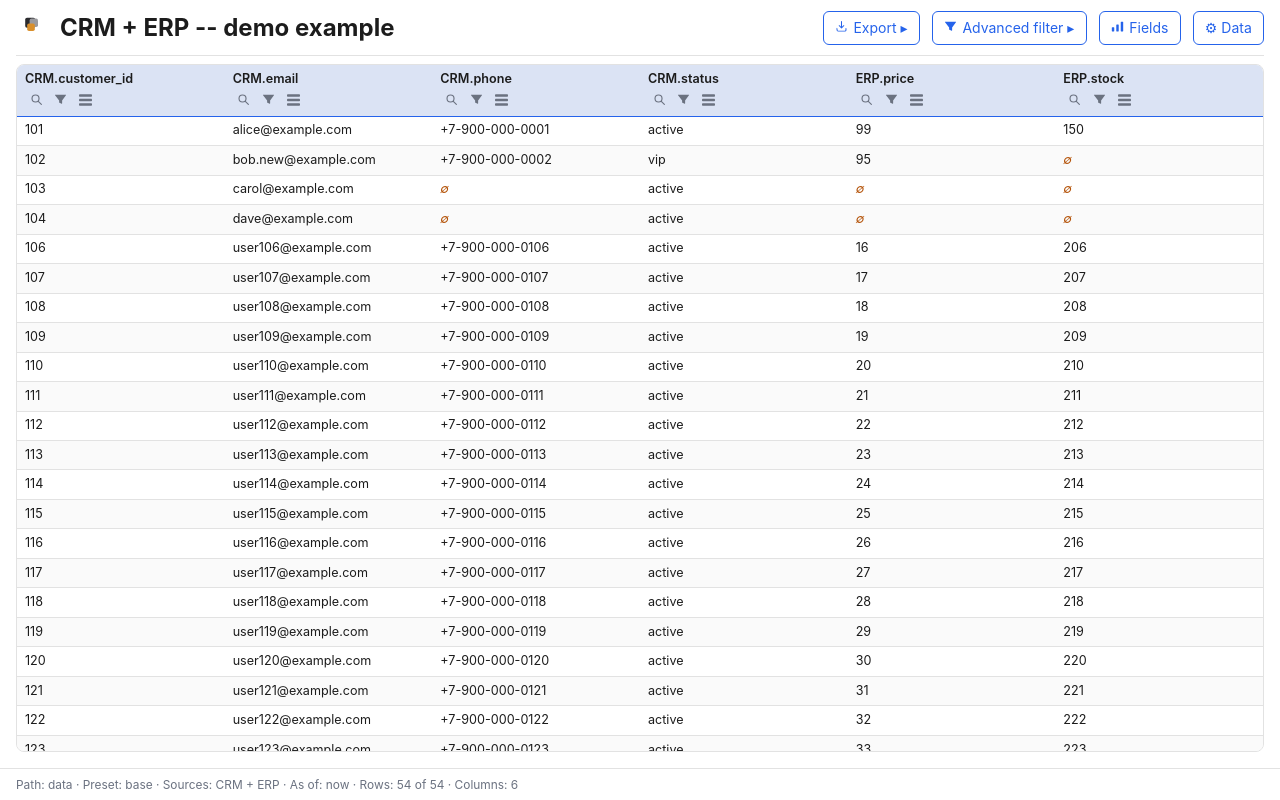
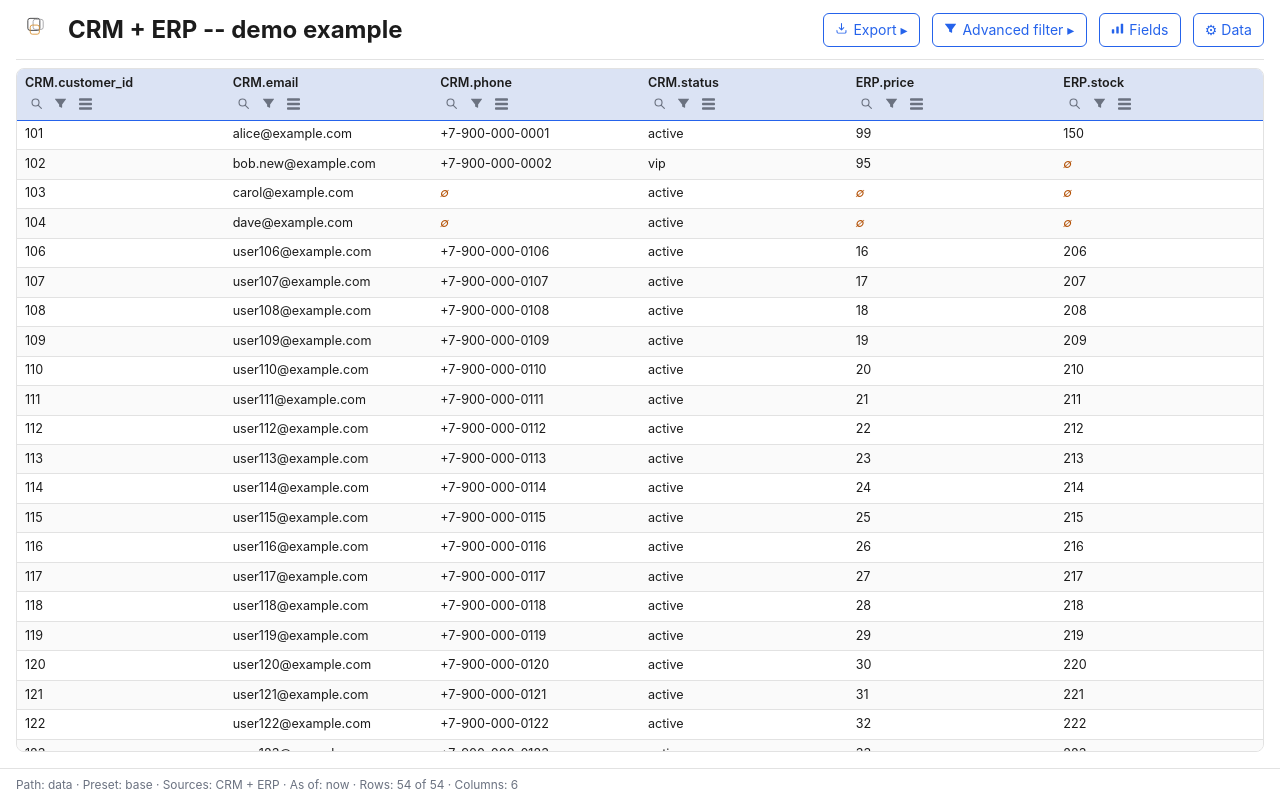
Before and after one commit to JoinSheets/JoinSheets, a plain HTML site: page index.html in a window 1280 px wide. Drawn offline with Linux system fonts and the light colour scheme; files whose address does not match are found by name.

Commit message:
Bump the org-logo button a bit, match the site's actual logo pick
Button 2rem -> 2.5rem, icon 20px -> 24px. Also switches the icon from
the old solid-fill mark to the outline style (logo-13-venn-p4-outline.svg)
-- the site settled on that one, this was never updated to match.

Co-Authored-By: Claude Sonnet 5 <noreply@anthropic.com>
Claude-Session: https://claude.ai/code/session_01TGziJWiQEVuoobB97Nh5yA

```diff
--- a/styles.css
+++ b/styles.css
@@ -84,7 +84,7 @@ h2 { font-size: 1rem; margin: 1.5rem 0 .5rem; color: var(--muted); text-transfor
    title comes from .nav's own flex gap, nothing extra needed here. */
 .org-logo {
   display: inline-flex; align-items: center; justify-content: center;
-  flex: none; width: 2rem; height: 2rem; border-radius: 6px;
+  flex: none; width: 2.5rem; height: 2.5rem; border-radius: 6px;
 }
 .org-logo:hover { background: var(--head-bg); }
 /* the status line at the bottom of the window (as in many desktop apps) -- not
--- a/view-common.js
+++ b/view-common.js
@@ -186,12 +186,13 @@
 
   // The org mark (three overlapping rounded squares -- joinsheets.github.io's own
   // logo, kept in its own colors rather than currentColor like the other icons here,
-  // so it reads as a brand mark rather than a UI control).
+  // so it reads as a brand mark rather than a UI control). Matches the site's actual
+  // pick, logo-13-venn-p4-outline.svg (design/logos/ in the JoinSheets.github.io repo).
   var ORG_LOGO_SVG =
-    '<svg viewBox="0 0 100 100" width="20" height="20" aria-hidden="true" focusable="false">'
-    + '<rect x="16" y="14" width="50" height="50" rx="9" ry="9" fill="#2b2b2e"/>'
-    + '<rect x="38" y="18" width="42" height="42" rx="9" ry="9" fill="#9a9a9e"/>'
-    + '<rect x="26" y="42" width="38" height="38" rx="9" ry="9" fill="#d98f2b"/></svg>';
+    '<svg viewBox="0 0 100 100" width="24" height="24" aria-hidden="true" focusable="false">'
+    + '<rect x="16" y="14" width="50" height="50" rx="9" ry="9" fill="none" stroke="#2b2b2e" stroke-width="3.5"/>'
+    + '<rect x="38" y="18" width="42" height="42" rx="9" ry="9" fill="none" stroke="#9a9a9e" stroke-width="3.5"/>'
+    + '<rect x="26" y="42" width="38" height="38" rx="9" ry="9" fill="none" stroke="#d98f2b" stroke-width="3.5"/></svg>';
 
   // Funnel icon -- the same one used by the column quick-filter apply button in
   // view-table.js (reused from there via ViewCommon.FUNNEL_SVG -- one visual language
```
